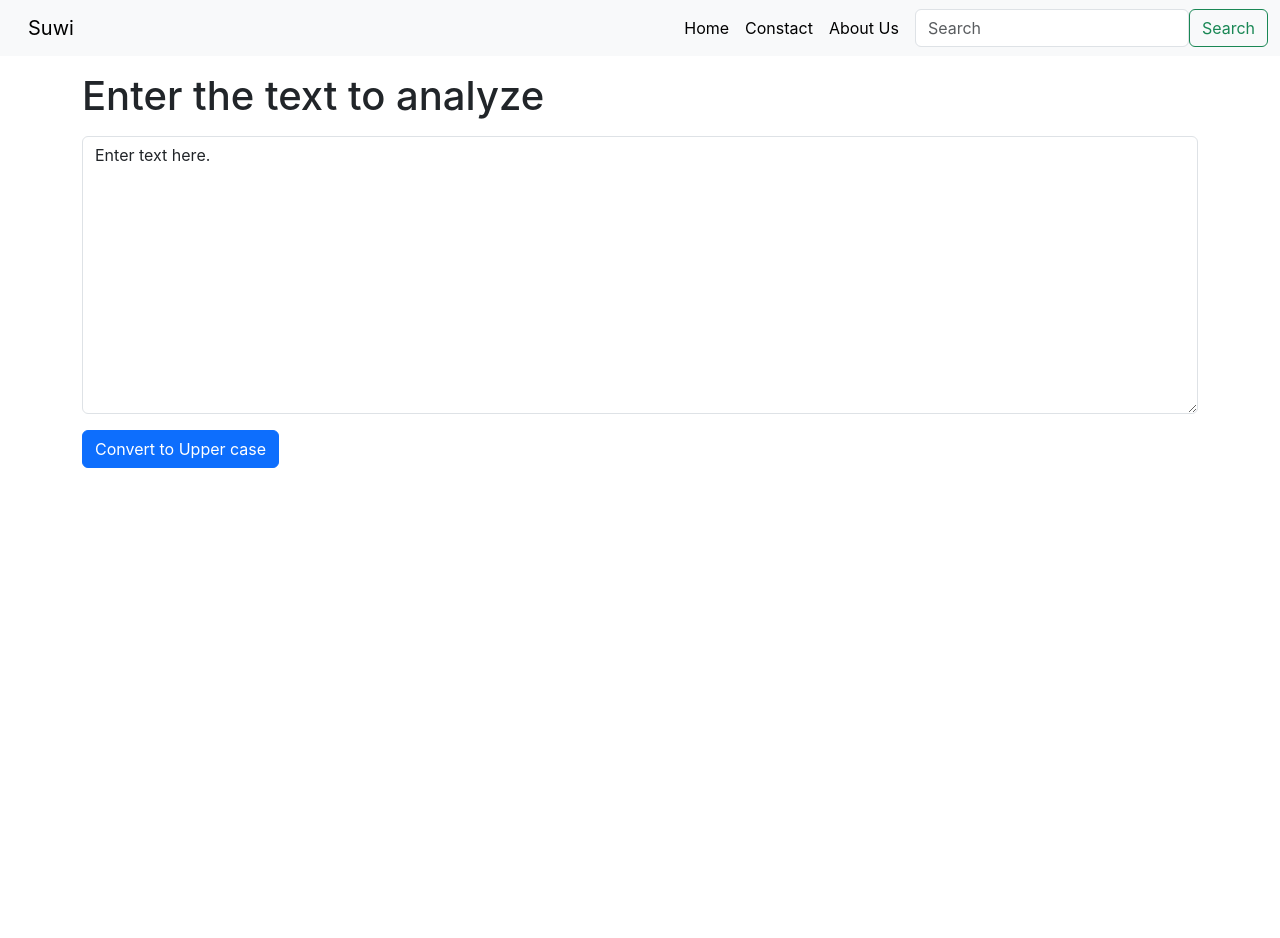
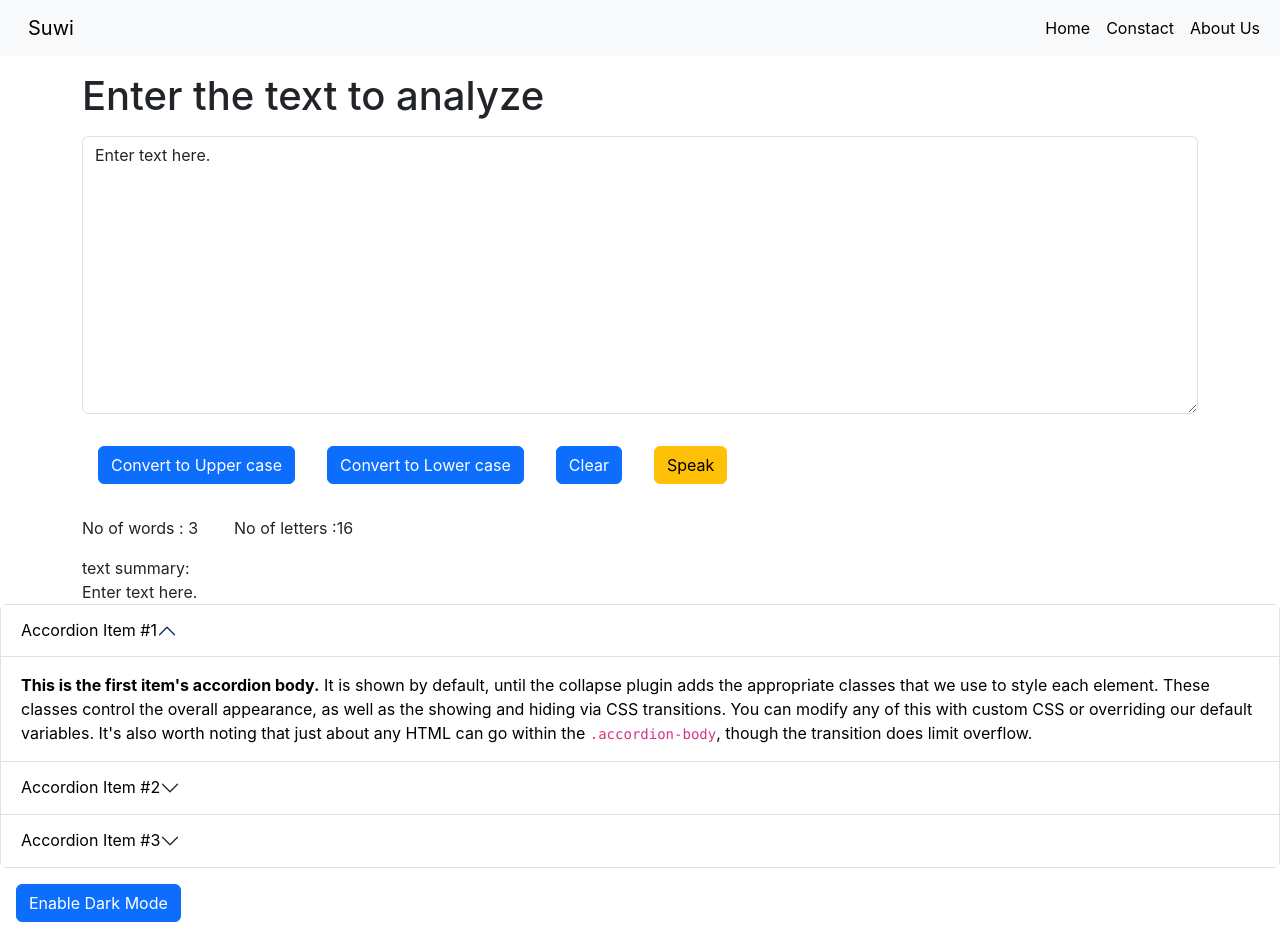
Before and after one commit to subash-gautam/react-app, a React (Create React App) app: page / in a window 1280 px wide. Before the commit the page ends 800 px from the top, so only its background shows below. Built offline with nearby package versions, Linux system fonts and the light colour scheme.

Commit message:
dark mode in about comonent

```diff
--- a/src/App.js
+++ b/src/App.js
@@ -1,12 +1,14 @@
 import "./App.css";
 import Navbar from "./components/Navbar";
 import TextForm from "./components/TextForm";
+import About from "./components/About";
 
 function App() {
     return (
         <>
             <Navbar title="Suwi" nav1="Home" nav2="Constact" nav3="About Us" />
             <TextForm heading="Enter the text to analyze" />
+            <About />
         </>
     );
 }
--- /dev/null
+++ b/src/components/About.js
@@ -0,0 +1,138 @@
+import React, { useState } from "react";
+
+export default function About() {
+    const [myStyle, setMyStyle] = useState({
+        color: "black",
+        backgroundColor: "white",
+    });
+    const [btnText, setBtnText] = useState("Enable Dark Mode");
+
+    const toggleDarkMode = () => {
+        if (myStyle.color === "black") {
+            setMyStyle({
+                color: "white",
+                backgroundColor: "black",
+            });
+            setBtnText("Enable Light Mode");
+        } else {
+            setMyStyle({
+                color: "black",
+                backgroundColor: "white",
+            });
+            setBtnText("Enable Dark Mode");
+        }
+    };
+    return (
+        <div>
+            <div className="accordion" style={myStyle} id="accordionExample">
+                <div className="accordion-item">
+                    <h2 className="accordion-header" style={myStyle}>
+                        <button
+                            style={myStyle}
+                            className="accordion-button"
+                            type="button"
+                            data-bs-toggle="collapse"
+                            data-bs-target="#collapseOne"
+                            aria-expanded="true"
+                            aria-controls="collapseOne">
+                            Accordion Item #1
+                        </button>
+                    </h2>
+                    <div
+                        id="collapseOne"
+                        style={myStyle}
+                        className="accordion-collapse collapse show"
+                        data-bs-parent="#accordionExample">
+                        <div className="accordion-body" style={myStyle}>
+                            <strong>
+                                This is the first item's accordion body.
+                            </strong>{" "}
+                            It is shown by default, until the collapse plugin
+                            adds the appropriate classes that we use to style
+                            each element. These classes control the overall
+                            appearance, as well as the showing and hiding via
+                            CSS transitions. You can modify any of this with
+                            custom CSS or overriding our default variables. It's
+                            also worth noting that just about any HTML can go
+                            within the <code>.accordion-body</code>, though the
+                            transition does limit overflow.
+                        </div>
+                    </div>
+                </div>
+                <div className="accordion-item" style={myStyle}>
+                    <h2 className="accordion-header" style={myStyle}>
+                        <button
+                            className="accordion-button collapsed"
+                            style={myStyle}
+                            type="button"
+                            data-bs-toggle="collapse"
+                            data-bs-target="#collapseTwo"
+                            aria-expanded="false"
+                            aria-controls="collapseTwo">
+                            Accordion Item #2
+                        </button>
+                    </h2>
+                    <div
+                        id="collapseTwo"
+                        style={myStyle}
+                        className="accordion-collapse collapse"
+                        data-bs-parent="#accordionExample">
+                        <div className="accordion-body" style={myStyle}>
+                            <strong>
+                                This is the second item's accordion body.
+                            </strong>{" "}
+                            It is hidden by default, until the collapse plugin
+                            adds the appropriate classes that we use to style
+                            each element. These classes control the overall
+                            appearance, as well as the showing and hiding via
+                            CSS transitions. You can modify any of this with
+                            custom CSS or overriding our default variables. It's
+                            also worth noting that just about any HTML can go
+                            within the <code>.accordion-body</code>, though the
+                            transition does limit overflow.
+                        </div>
+                    </div>
+                </div>
+                <div className="accordion-item" style={myStyle}>
+                    <h2 className="accordion-header" style={myStyle}>
+                        <button
+                            style={myStyle}
+                            className="accordion-button collapsed"
+                            type="button"
+                            data-bs-toggle="collapse"
+                            data-bs-target="#collapseThree"
+                            aria-expanded="false"
+                            aria-controls="collapseThree">
+                            Accordion Item #3
+                        </button>
+                    </h2>
+                    <div
+                        id="collapseThree"
+                        style={myStyle}
+                        className="accordion-collapse collapse"
+                        data-bs-parent="#accordionExample">
+                        <div className="accordion-body" style={myStyle}>
+                            <strong>
+                                This is the third item's accordion body.
+                            </strong>{" "}
+                            It is hidden by default, until the collapse plugin
+                            adds the appropriate classes that we use to style
+                            each element. These classes control the overall
+                            appearance, as well as the showing and hiding via
+                            CSS transitions. You can modify any of this with
+                            custom CSS or overriding our default variables. It's
+                            also worth noting that just about any HTML can go
+                            within the <code>.accordion-body</code>, though the
+                            transition does limit overflow.
+                        </div>
+                    </div>
+                </div>
+            </div>
+            <button
+                className="btn btn-primary mx-3 my-3"
+                onClick={toggleDarkMode}>
+                {btnText}
+            </button>
+        </div>
+    );
+}
--- a/src/components/Navbar.js
+++ b/src/components/Navbar.js
@@ -60,19 +60,6 @@ export default function Navbar({
                             </a>
                         </li>
                     </ul>
-                    <form className="d-flex" role="search">
-                        <input
-                            className="form-control me-2"
-                            type="search"
-                            placeholder="Search"
-                            aria-label="Search"
-                        />
-                        <button
-                            className="btn btn-outline-success"
-                            type="submit">
-                            Search
-                        </button>
-                    </form>
                 </div>
             </div>
         </nav>
--- a/src/components/TextForm.js
+++ b/src/components/TextForm.js
@@ -4,9 +4,22 @@ import React, { useState } from "react";
 export default function TextForm(props) {
     const [text, setText] = useState("Enter text here.");
 
-    const handleUCClick = () => {
+    const handleUcClick = () => {
         const newText = text.toUpperCase();
         setText(newText);
+    };
+    const handleLcClick = () => {
+        const newText = text.toLowerCase();
+        setText(newText);
+    };
+    const handleClrClick = () => {
+        const newText = "";
+        setText(newText);
+    };
+    const speak = () => {
+        let msg = new SpeechSynthesisUtterance();
+        msg.text = text;
+        window.speechSynthesis.speak(msg);
     };
 
     const handleOnChange = (event) => {
@@ -24,9 +37,36 @@ export default function TextForm(props) {
                         id="exampleFormControlTextarea1"
                         rows="11"></textarea>
                 </div>
-                <button className="btn btn-primary" onClick={handleUCClick}>
+                <button
+                    className="btn btn-primary mx-3 my-3"
+                    onClick={handleUcClick}>
                     Convert to Upper case
                 </button>
+                <button
+                    className="btn btn-primary mx-3 my-3"
+                    onClick={handleLcClick}>
+                    Convert to Lower case
+                </button>
+                <button
+                    className="btn btn-primary mx-3 my-3"
+                    onClick={handleClrClick}>
+                    Clear
+                </button>
+                <button
+                    type="submit"
+                    onClick={speak}
+                    className="btn btn-warning mx-3 my-3">
+                    Speak
+                </button>
+            </div>
+            <div className="container">
+                <p>
+                    No of words : {text.split(" ").length}
+                    &nbsp;&nbsp;&nbsp;&nbsp;&nbsp;&nbsp;&nbsp; No of letters :
+                    {text.length}
+                </p>
+                text summary: <br />
+                {text}
             </div>
         </div>
     );
```
